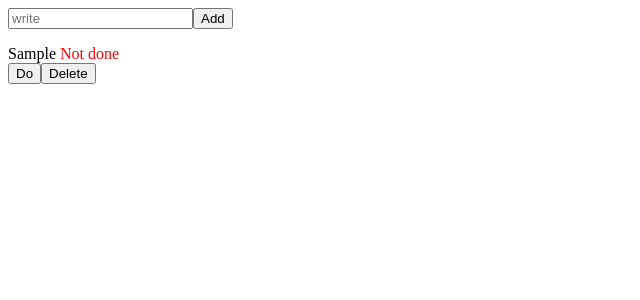
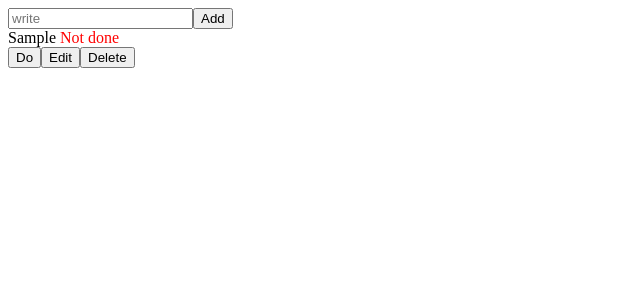
Before and after one commit to YaroslavKachur/react-course, a React (Vite) app in the folder vite-project/: page / in a window 1280 px wide. Both pictures are taken after typing "Sample" into the empty fields and a click on the button "Add". Shown: the top 300 px of the page, without its empty margins (0-640 px from the left). Built offline with nearby package versions, Linux system fonts and the light colour scheme.

Commit message:
add edit

```diff
--- a/vite-project/src/App.jsx
+++ b/vite-project/src/App.jsx
@@ -4,6 +4,8 @@ import './App.css'
 function MessageList() {
 const [text, setText] = useState("");
 const [messages, setMessages] = useState([]);
+const [editedText, setEditedText] = useState("");
+const [editingId, setEditingdId] = useState(null);
 
 function handleAdd() {
   if(text === "") return;
@@ -26,22 +28,64 @@ function handleToggleDone(idToDone) {
   setMessages((prev) => prev.filter((msg) => msg.id !== idToDelete))
  }
 
+ function handleStartEdit(id, currentText) {
+  setEditingdId(id);
+  setEditedText(currentText);
+ }
+
+ function handleSaveEdit(idToSave) {
+  setMessages((prev) => prev.map((msg) => msg.id === idToSave ? {...msg, text: editedText} : msg));
+
+  setEditingdId(null);
+  setEditedText("");
+ }
+
   return(
     <div>
-      <input type="text" value={text} placeholder='write'
-      onChange={(e) => setText(e.target.value)} />
-      <button onClick={handleAdd}>
-        Add
-      </button>
-      {messages.map((msg) =>
-        (<p key={msg.id}>
-        {msg.text}     {msg.done ? <span style={{color:"green"}}>Done</span> : <span style={{color:"red"}}>Not done</span>}        <br />
-        <button onClick={
-          () => handleToggleDone(msg.id)}>
-            {msg.done ? "Undo" : "Do"}</button>
-            <button onClick={() => handleDelete(msg.id)}>Delete</button></p>))}
+      <input
+        type="text"
+        value={text}
+        placeholder="write"
+        onChange={(e) => setText(e.target.value)}
+      />
+
+      <button onClick={handleAdd}>Add</button>
+
+      {messages.map((msg) => (
+        <div key={msg.id}>
+          {editingId === msg.id ? (
+            <>
+              <input
+                type="text"
+                value={editedText}
+                onChange={(e) => setEditedText(e.target.value)}
+              />
+              <button onClick={() => handleSaveEdit(msg.id)}>
+                Save
+              </button>
+            </>
+          ) : (
+            <>
+              {msg.text}{" "}
+              <span style={{ color: msg.done ? "green" : "red" }}>
+                {msg.done ? "Done" : "Not done"}
+              </span>
+              <br />
+              <button onClick={() => handleToggleDone(msg.id)}>
+                {msg.done ? "Undo" : "Do"}
+              </button>
+              <button onClick={() => handleStartEdit(msg.id, msg.text)}>
+                Edit
+              </button>
+              <button onClick={() => handleDelete(msg.id)}>
+                Delete
+              </button>
+            </>
+          )}
+        </div>
+      ))}
     </div>
-  )
+  );
 }
 
 
```
